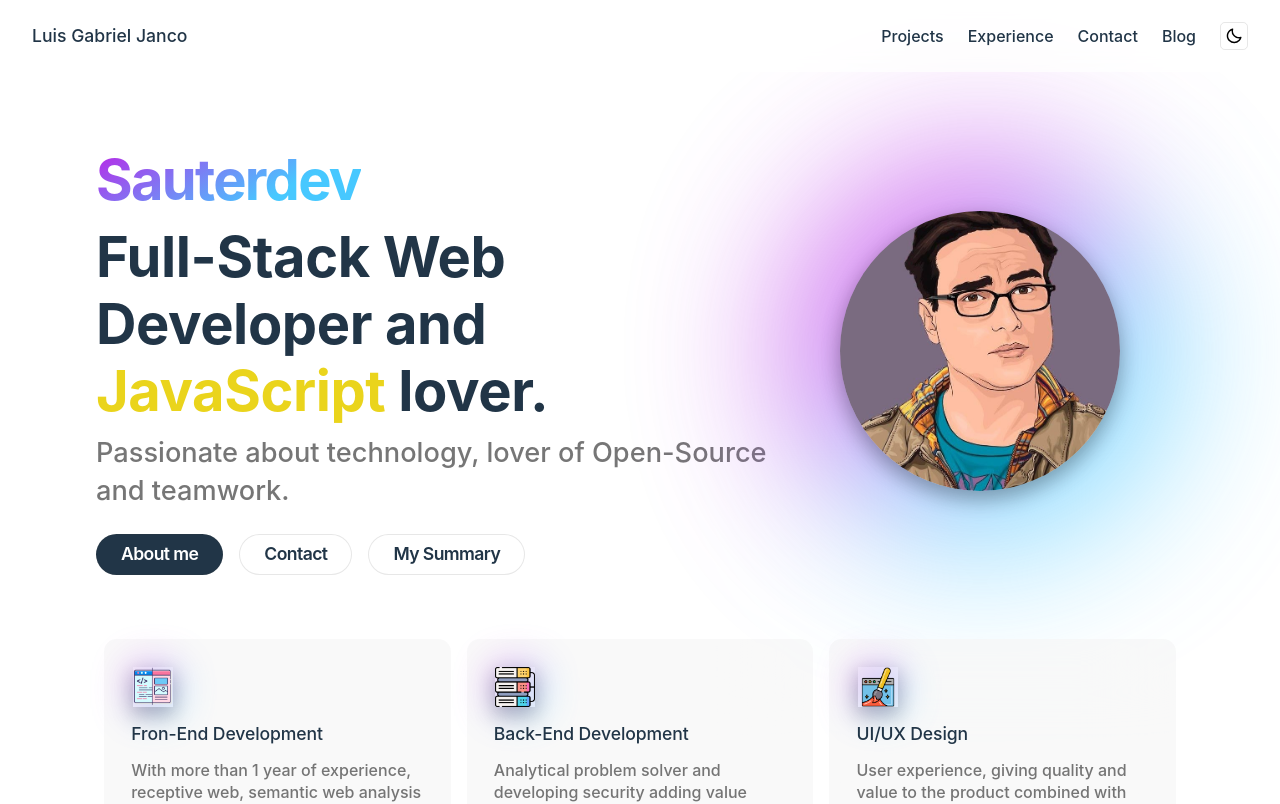
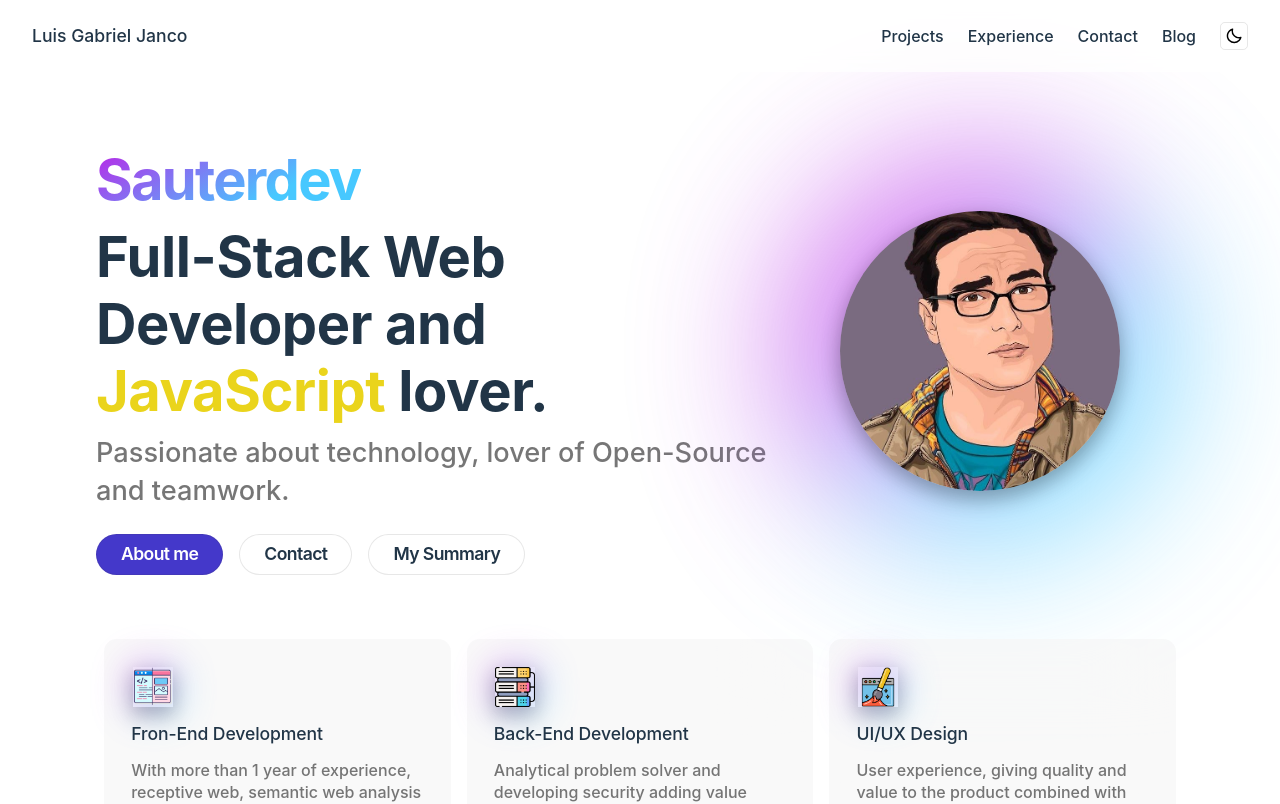
Before and after one commit to LuiSauter/portfolio, a Next.js app: page / in a window 1280 px wide. Shown: the top 804 px of the page. Built offline with nearby package versions, Linux system fonts and the light colour scheme.

Commit message:
style: new color indigo and indigo hover on global vars

```diff
--- a/src/styles/global.css
+++ b/src/styles/global.css
@@ -7,7 +7,8 @@
   --po-white: #FFFFFF;
   --po-black: #1a1a1a;
   --po-black-pure: #000000;
-  --po-indigo: #213547;
+  --po-indigo: #4438ca;
+  --po-indigo-hover: #4f46e5;
   --po-primary-dark-1: #1f2028;
   --po-gradient-1: #eebd2c;
   --po-gradient-2: #b829e7;
@@ -40,7 +41,7 @@
   --po-divider-light-2: #aaaaaabd;
   --po-text-1: #FFFFFFDE;
   --po-text-2: #EBEBEB99;
-  --po-text-3: #e0be58;
+  --po-text-3: #ead41c;
   --po-theme: dark;
 }
 
@@ -80,7 +81,6 @@ body {
 #__next {
   min-height: 100vh;
   width: 100%;
-  /* height: 100%; */
   flex-direction: column;
   align-items: center;
   overflow-x: hidden;
```
